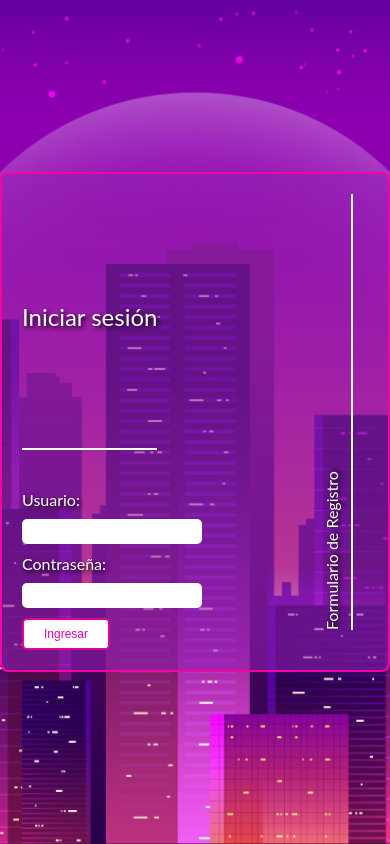
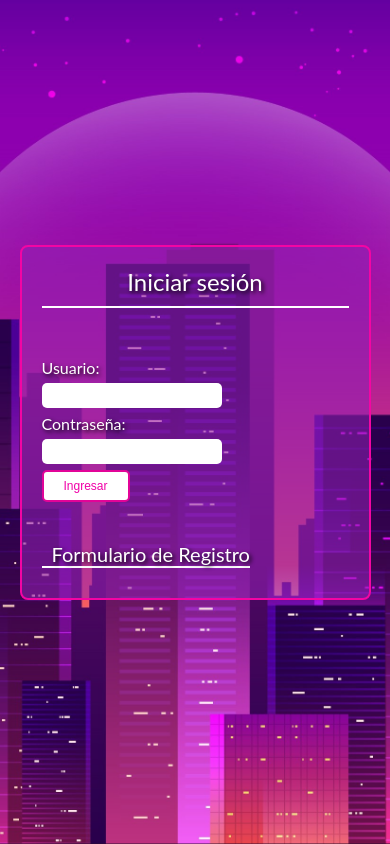
Before and after one commit to facusereboves/login, a plain HTML site: page index.html in a window 390 px wide. Drawn offline with Linux system fonts and the light colour scheme.

Commit message:
cambio diseño

```diff
--- a/style.css
+++ b/style.css
@@ -37,7 +37,7 @@ cursor: pointer;
 /* CONTENEDOR PRINCIPAL */
 .contenedor-general {
 display: flex;
-width: 900px;
+width: 700px;
 height: 500px;
 border: 2px solid rgb(243, 5, 164);
 border-radius: 8px;
@@ -52,62 +52,92 @@ background-color: rgba(146, 33, 180, 0.562);
 flex: 1;
 display: flex;
 flex-direction: column;
-align-items: center;
+align-items: stretch;
+justify-content: flex-start;
 padding: 20px;
 transition: flex 0.5s ease;
 position: relative;
 overflow: hidden;
 }
 
-/* Títulos como labels verticales por defecto */
+/* Línea blanca vertical de 90% en formularios colapsados */
+.formulario::after {
+content: "";
+position: absolute;
+top: 5%;
+height: 90%;
+width: 2px;
+background-color: white;
+transition: all 0.3s ease;
+opacity: 0;
+}
+
+/* Mostrar línea en REGISTRO colapsado (borde izquierdo) */
+#login-radio:checked ~ .registro::after {
+left: 0;
+opacity: 1;
+}
+
+/* Mostrar línea en LOGIN colapsado (borde derecho) */
+#registro-radio:checked ~ .login::after {
+right: 0;
+opacity: 1;
+}
+
+/* Títulos verticales por defecto */
 .titulo {
 writing-mode: vertical-rl;
 transform: rotate(180deg);
 font-size: 16px;
 cursor: pointer;
 user-select: none;
-margin-bottom: 20px;
-border-left: 2px solid white;
 padding-left: 10px;
-height: 100%;
 display: flex;
 align-items: center;
+justify-content: center;
 transition: all 0.5s ease;
+height: auto;
+width: auto;
+box-sizing: border-box;
+border-bottom: none;
+margin-top: 0;
+position: relative;
 }
 
-/* Título horizontal cuando formulario activo (login) */
-#login-radio:checked ~ .login .titulo {
-writing-mode: horizontal-tb;
-transform: none;
-font-size: 24px;
-margin-bottom: 30px;
-border-left: none;
-border-bottom: 2px solid white;
-padding-left: 0;
-padding-bottom: 10px;
-align-self: flex-start;
-}
-
-/* Título horizontal cuando formulario activo (registro) */
+/* Título horizontal cuando formulario activo */
+#login-radio:checked ~ .login .titulo,
 #registro-radio:checked ~ .registro .titulo {
 writing-mode: horizontal-tb;
 transform: none;
 font-size: 24px;
 margin-bottom: 30px;
-border-left: none;
 border-bottom: 2px solid white;
 padding-left: 0;
 padding-bottom: 10px;
 align-self: flex-start;
+width: 100%;
+box-sizing: border-box;
 }
 
-/* Formularios reales ocultos cuando están reducidos */
+/* FORZAR que los formularios ocultos mantengan título arriba */
+#login-radio:checked ~ .registro,
+#registro-radio:checked ~ .login {
+display: flex;
+flex-direction: column;
+align-items: stretch;
+justify-content: flex-start;
+}
+
+/* Formularios reales */
 .formulario form {
 width: 100%;
 display: flex;
 flex-direction: column;
-gap: 10px;
+gap: 6px;
 transition: opacity 0.3s ease;
+max-height: 300px;
+justify-content: flex-start;
+margin-top: 20px;
 }
 
 input {
@@ -130,13 +160,12 @@ font-size: 12px;
 cursor: pointer;
 border: 2px solid rgb(226, 4, 152);
 border-radius: 5px;
-padding: 7px 20px; /* agrega un padding horizontal más amplio */
+padding: 7px 20px;
 transition: all 0.3s ease;
-width: auto; /* que el ancho sea automático */
-max-width: 150px; /* opcional: un máximo para que no crezca demasiado */
-align-self: flex-start; /* que quede centrado en el formulario */
+width: auto;
+max-width: 150px;
+align-self: flex-start;
 }
-
 
 button:hover {
 text-decoration: underline;
@@ -177,5 +206,32 @@ transition: opacity 0.3s ease, height 0.3s ease;
 opacity: 1;
 pointer-events: auto;
 height: auto;
-margin-top: 10px;
+margin-top: 20px;
 }
+
+/* Responsive */
+@media (max-width: 768px) {
+.contenedor-general {
+    flex-direction: column;
+    width: 90%;
+    height: auto;
+}
+
+.formulario {
+    flex: 1 !important;
+    width: 100%;
+}
+
+.titulo {
+    writing-mode: horizontal-tb !important;
+    transform: none !important;
+    font-size: 20px;
+    margin-bottom: 10px;
+    border-bottom: 2px solid white;
+    align-self: flex-start;
+}
+
+.formulario::after {
+    display: none !important;
+}
+}
```
Also changed, not shown: index.html (+0 -5 lines).
